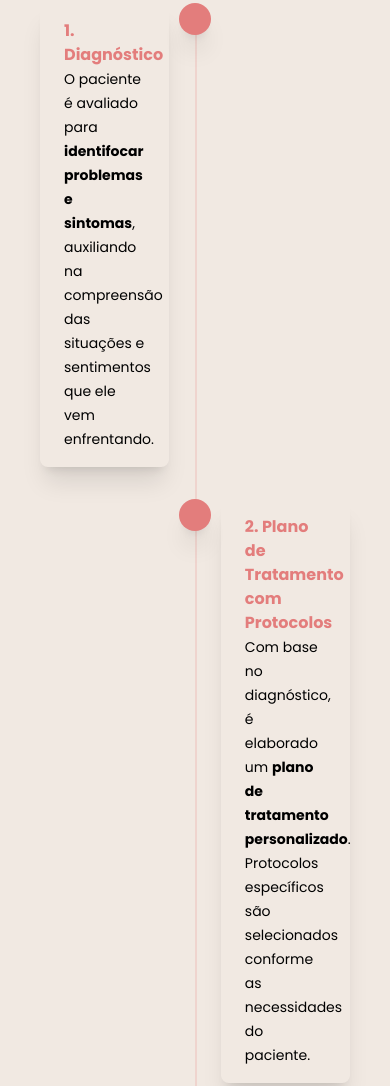
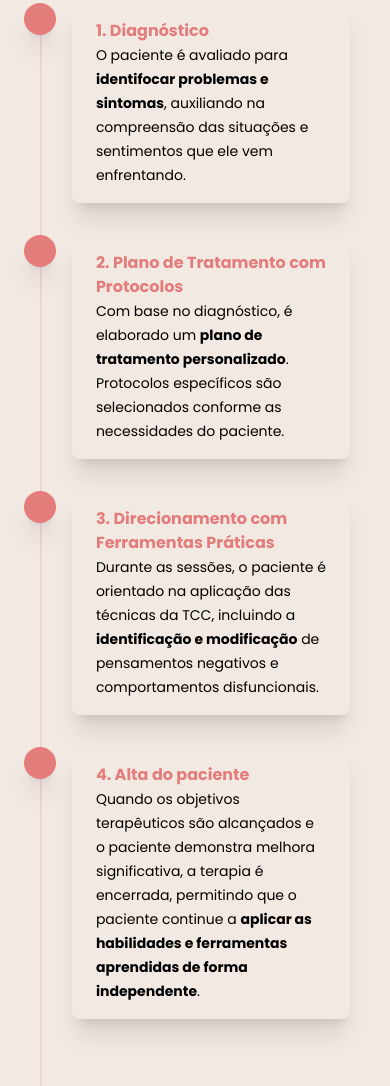
Before and after one commit to JoaresMiranda/2024-livia-melo, a website: page index.html in a window 390 px wide. Shown: the part 2131-3217 px from the top of the page. Drawn offline with Linux system fonts and the light colour scheme.

Commit message:
Ajuste comportamento timeline mobile e desktop

```diff
--- a/index.html
+++ b/index.html
@@ -118,16 +118,15 @@
         <div class="container bg-gray-200 mx-auto w-full h-full">
           <div class="relative wrap overflow-hidden p-10 h-full">
             <div
-              class="border-2-2 absolute border-opacity-20 border-soft-red h-full border"
-              style="left: 50%"
+              class="border-2-2 absolute border-opacity-20 border-soft-red h-full border lg:left-2/4"
             ></div>
-            <!-- left timeline -->
-            <div class="mb-8 flex flex-row-reverse justify-between w-full right-timeline">
-              <div class="order-1 w-5/12"></div>
+            <!-- ITEM 1 -->
+            <div class="mb-8 flex lg:flex-row-reverse justify-between w-full">
+              <div class="order-1 hidden lg:block w-5/12"></div>
               <div
-                class="z-20 flex items-center order-1 bg-soft-red shadow-xl w-8 h-8 rounded-full"
+                class="z-20 flex items-center order-1 bg-soft-red shadow-xl w-8 h-8 rounded-full -ml-4 lg:ml-0 mr-4 lg:mr-0"
               ></div>
-              <div class="order-1 rounded-lg shadow-xl w-5/12 px-6 py-4">
+              <div class="order-1 rounded-lg shadow-xl w-[90%] lg:w-5/12 px-6 py-4">
                 <h3 class="text-soft-red font-bold">1. Diagnóstico</h3>
                 <p class="text-sm leading-6">
                   O paciente é avaliado para
@@ -137,13 +136,13 @@
               </div>
             </div>
 
-            <!-- right timeline -->
-            <div class="mb-8 flex justify-between w-full left-timeline">
-              <div class="order-1 w-5/12"></div>
+            <!-- ITEM 2 -->
+            <div class="mb-8 flex justify-between w-full">
+              <div class="order-1 hidden lg:block w-5/12"></div>
               <div
-                class="z-20 flex items-center order-1 bg-soft-red shadow-xl w-8 h-8 rounded-full"
+                class="z-20 flex items-center order-1 bg-soft-red shadow-xl w-8 h-8 rounded-full -ml-4 lg:ml-0 mr-4 lg:mr-0"
               ></div>
-              <div class="order-1 rounded-lg shadow-xl w-5/12 px-6 py-4">
+              <div class="order-1 rounded-lg shadow-xl w-[90%] lg:w-5/12 px-6 py-4">
                 <h3 class="text-soft-red font-bold">2. Plano de Tratamento com Protocolos</h3>
                 <p class="text-sm leading-6">
                   Com base no diagnóstico, é elaborado um
@@ -153,13 +152,13 @@
               </div>
             </div>
 
-            <!-- left timeline -->
-            <div class="mb-8 flex flex-row-reverse justify-between w-full right-timeline">
-              <div class="order-1 w-5/12"></div>
+            <!-- ITEM 3 -->
+            <div class="mb-8 flex lg:flex-row-reverse justify-between w-full">
+              <div class="order-1 hidden lg:block w-5/12"></div>
               <div
-                class="z-20 flex items-center order-1 bg-soft-red shadow-xl w-8 h-8 rounded-full"
+                class="z-20 flex items-center order-1 bg-soft-red shadow-xl w-8 h-8 rounded-full -ml-4 lg:ml-0 mr-4 lg:mr-0"
               ></div>
-              <div class="order-1 rounded-lg shadow-xl w-5/12 px-6 py-4">
+              <div class="order-1 rounded-lg shadow-xl w-[90%] lg:w-5/12 px-6 py-4">
                 <h3 class="text-soft-red font-bold">3. Direcionamento com Ferramentas Práticas</h3>
                 <p class="text-sm leading-6">
                   Durante as sessões, o paciente é orientado na aplicação das técnicas da TCC,
@@ -169,13 +168,13 @@
               </div>
             </div>
 
-            <!-- right timeline -->
-            <div class="mb-8 flex justify-between w-full left-timeline">
-              <div class="order-1 w-5/12"></div>
+            <!-- ITEM 4 -->
+            <div class="mb-8 flex justify-between w-full">
+              <div class="order-1 hidden lg:block w-5/12"></div>
               <div
-                class="z-20 flex items-center order-1 bg-soft-red shadow-xl w-8 h-8 rounded-full"
+                class="z-20 flex items-center order-1 bg-soft-red shadow-xl w-8 h-8 rounded-full -ml-4 lg:ml-0 mr-4 lg:mr-0"
               ></div>
-              <div class="order-1 rounded-lg shadow-xl w-5/12 px-6 py-4">
+              <div class="order-1 rounded-lg shadow-xl w-[90%] lg:w-5/12 px-6 py-4">
                 <h3 class="text-soft-red font-bold">4. Alta do paciente</h3>
                 <p class="text-sm leading-6">
                   Quando os objetivos terapêuticos são alcançados e o paciente demonstra melhora
@@ -189,7 +188,7 @@
           </div>
         </div>
 
-        <h3 class="text-xl md:text-3xl text-center my-8">
+        <h3 class="text-xl md:text-2xl text-center my-8">
           Uma abordagem de tratamento efetiva e diretiva que oferece ao paciente todas as
           ferramentas que ele precisa para <span class="text-soft-red">conquistar autonomia</span> e
           recuperar sua qualidade de vida.
```
Also changed, not shown: output.css.
